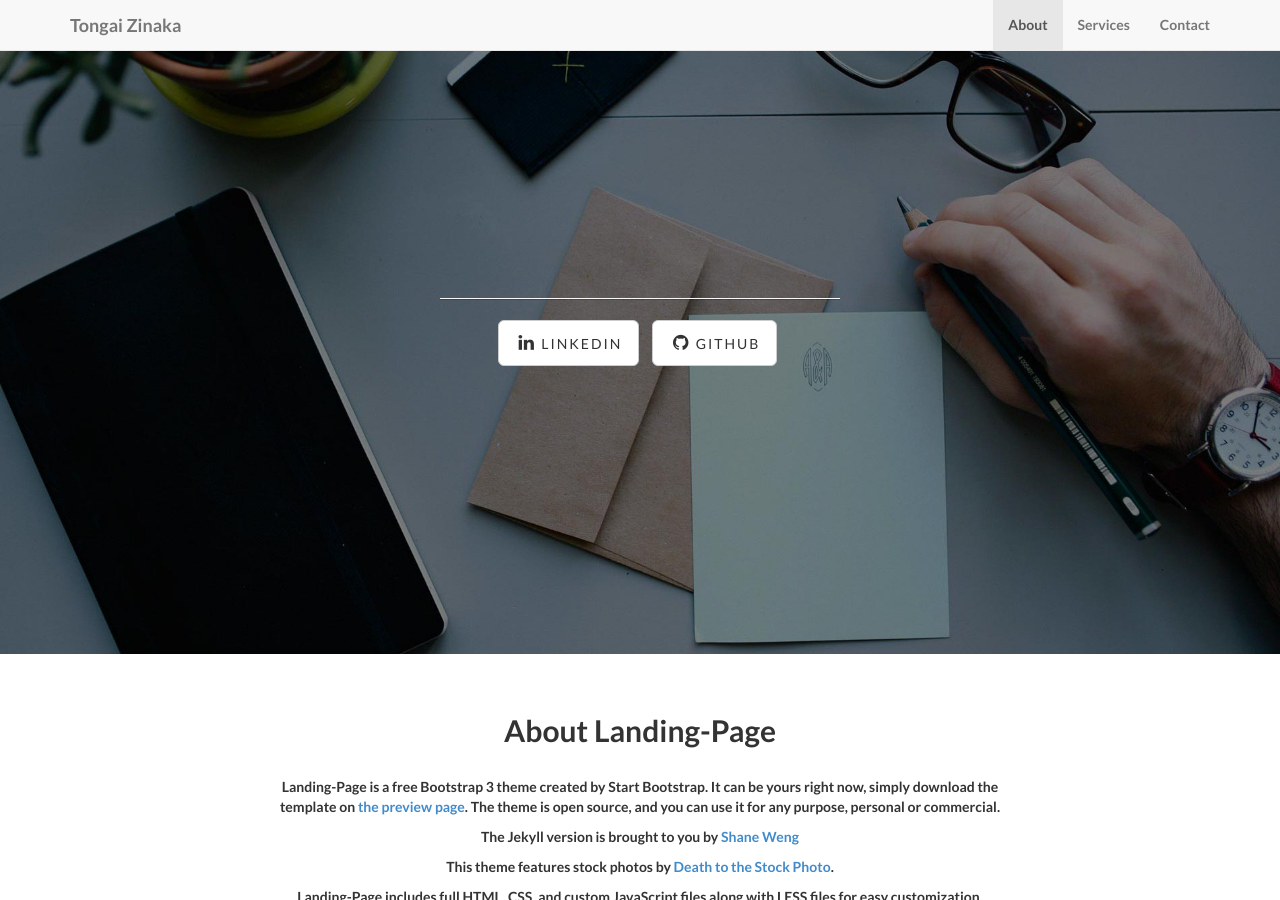
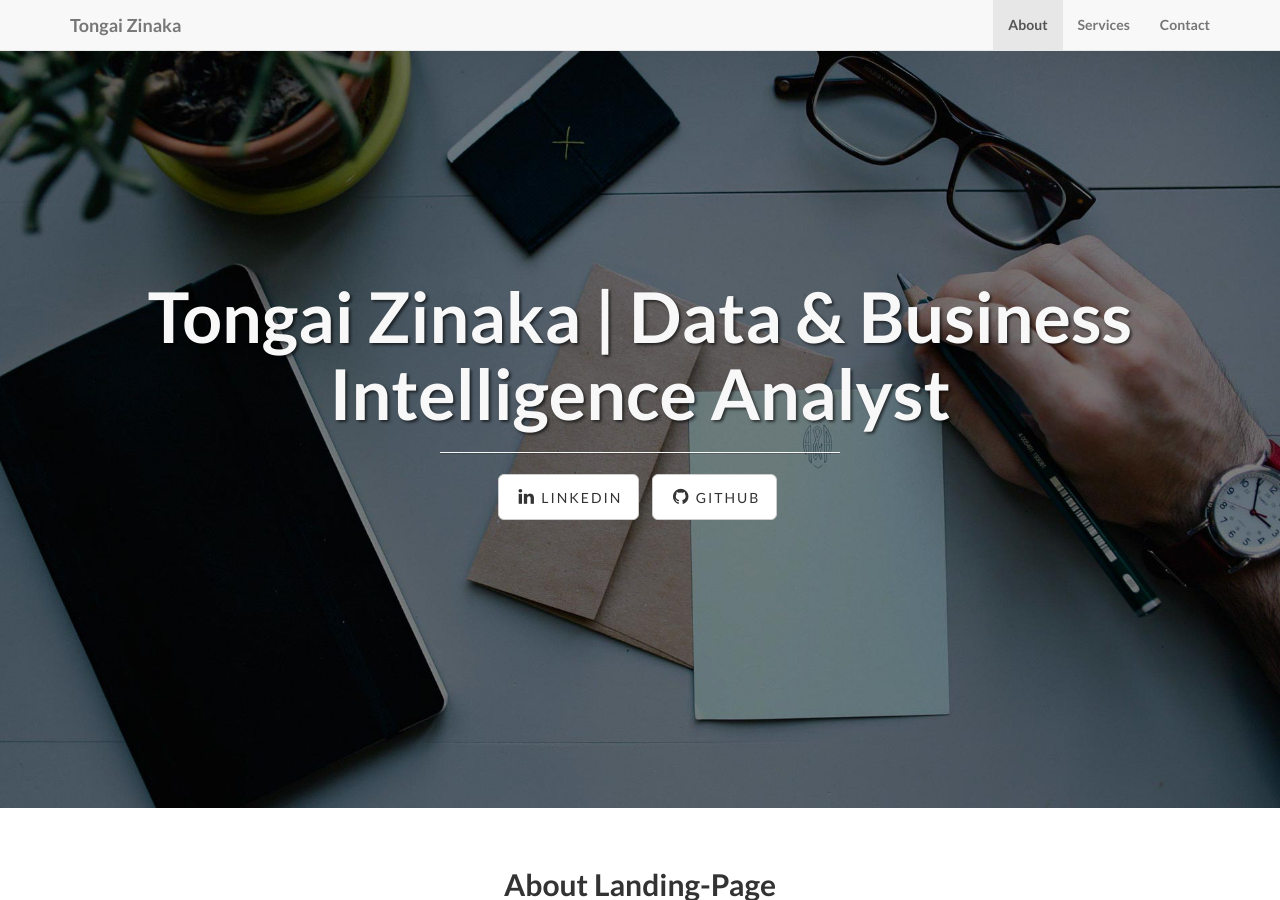
Before and after one commit to Tongai-Zinaka/tongai-zinaka.github.io, a Jekyll site: the page built from index.html, in a window 1280 px wide and 900 px high. Built offline with Jekyll 4.4.1, drawn with Linux system fonts in a browser that asks for light colours.

Commit message:
Update index.html

```diff
--- a/index.html
+++ b/index.html
@@ -1,5 +1,6 @@
 ---
 layout: default
+title: Tongai Zinaka | Data & Business Intelligence Analyst
 ---
 
 <!-- Header -->
```
